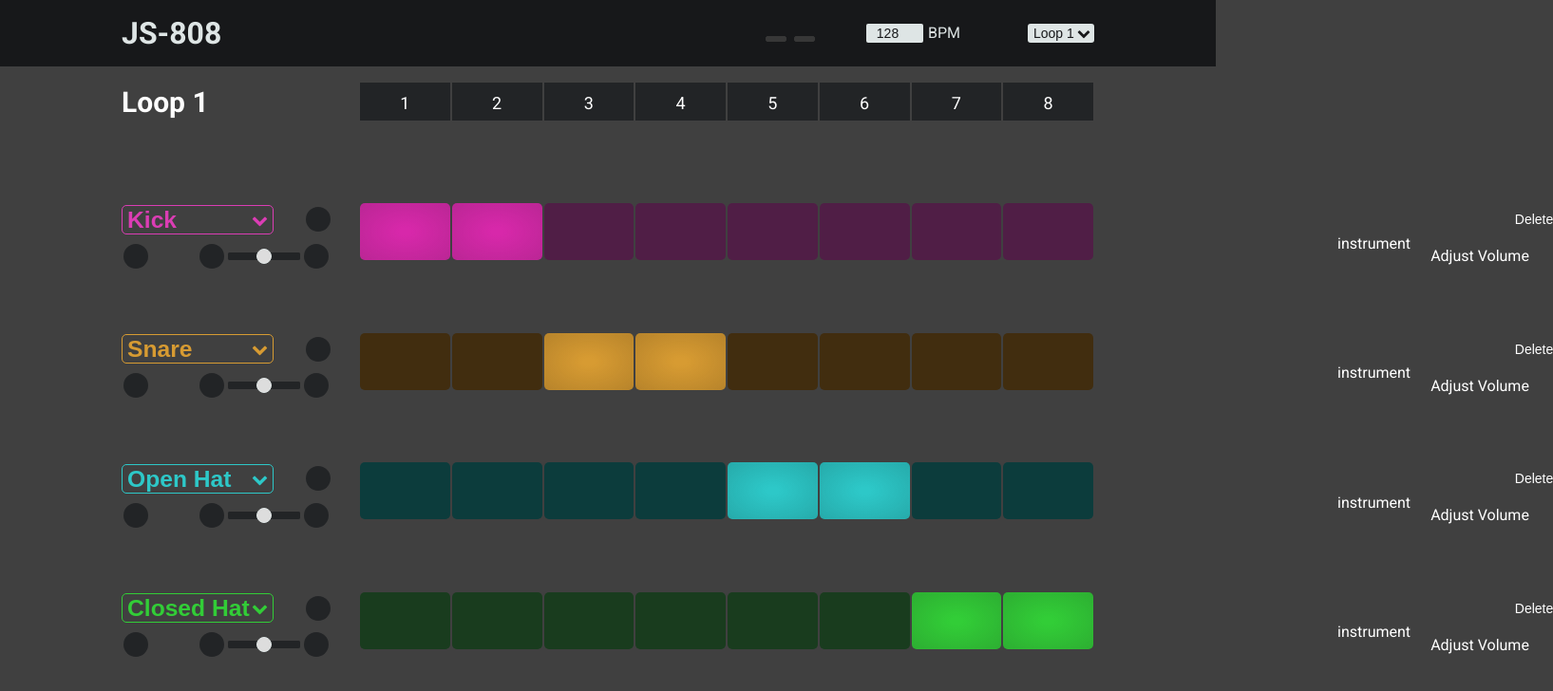
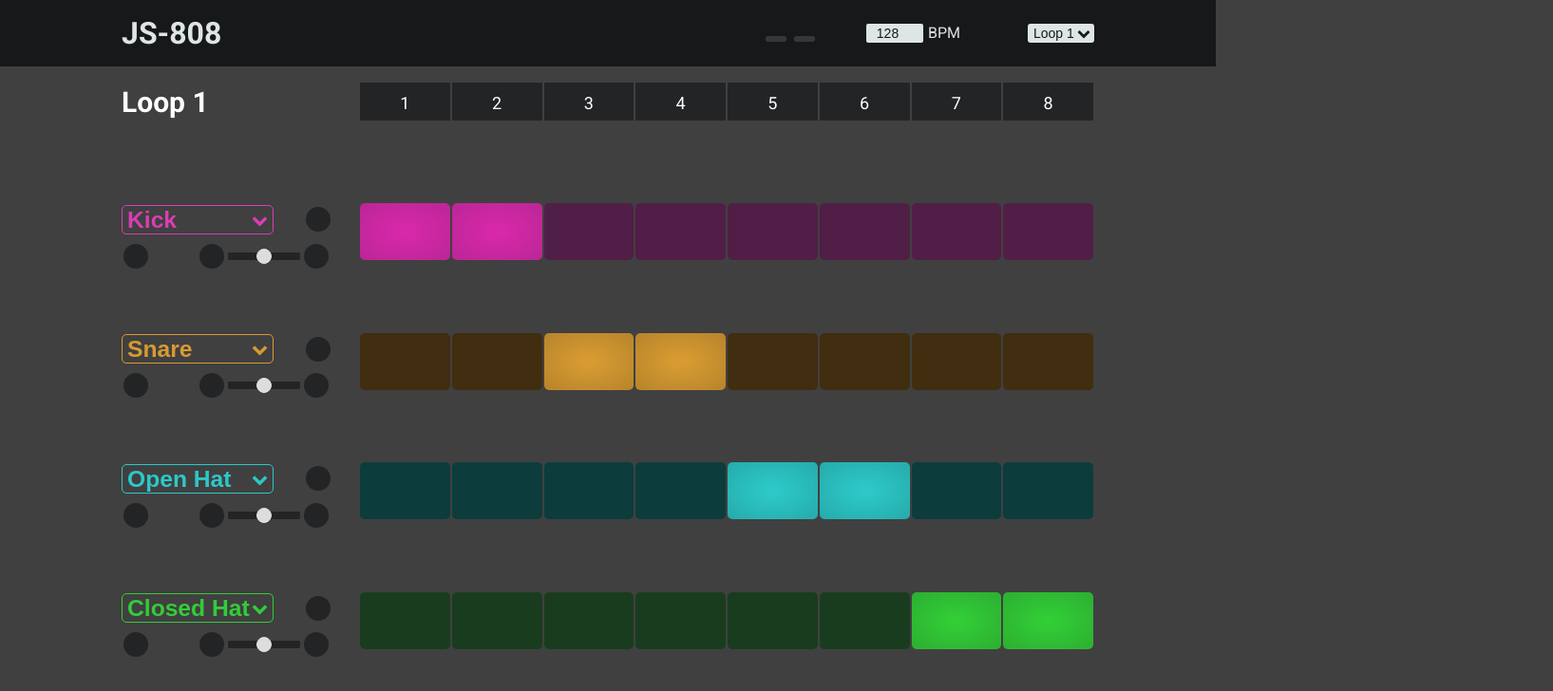
Before and after one commit to SashaBajzek/js-808, a React app: page / in a window 1280 px wide. Shown: the top 728 px of the page at 95% size, 1635 px wide, since content can reach past the window. Built offline with nearby package versions, Linux system fonts and the light colour scheme.

Commit message:
Disable horizontal scrolling from pushing button text offscreen

```diff
--- a/src/components/Sequence/Sequence.scss
+++ b/src/components/Sequence/Sequence.scss
@@ -136,7 +136,7 @@
 .label {
   color: white;
   position: absolute;
-  transform: translateX(100vw);
+  text-indent: -9999px;
   /* Buttons use an icon visually, pushing text off screen */
 }
 
@@ -209,7 +209,7 @@
 .butontext {
   color: white;
   position: absolute;
-  transform: translateX(100vw);
+  text-indent: -9999px;
 }
 
 @media (min-width: 425px) {
--- a/src/components/VolumeButton/VolumeButton.scss
+++ b/src/components/VolumeButton/VolumeButton.scss
@@ -51,7 +51,7 @@
 .text {
   color: white;
   position: absolute;
-  transform: translateX(100vw);
+  text-indent: -9999px;
 }
 
 .muted,
--- a/src/components/VolumeRange/VolumeRange.scss
+++ b/src/components/VolumeRange/VolumeRange.scss
@@ -14,7 +14,7 @@
 .label {
   color: white;
   position: absolute;
-  transform: translateX(100vw);
+  text-indent: -9999px;
 }
 
 /* Customizing Range */
```
